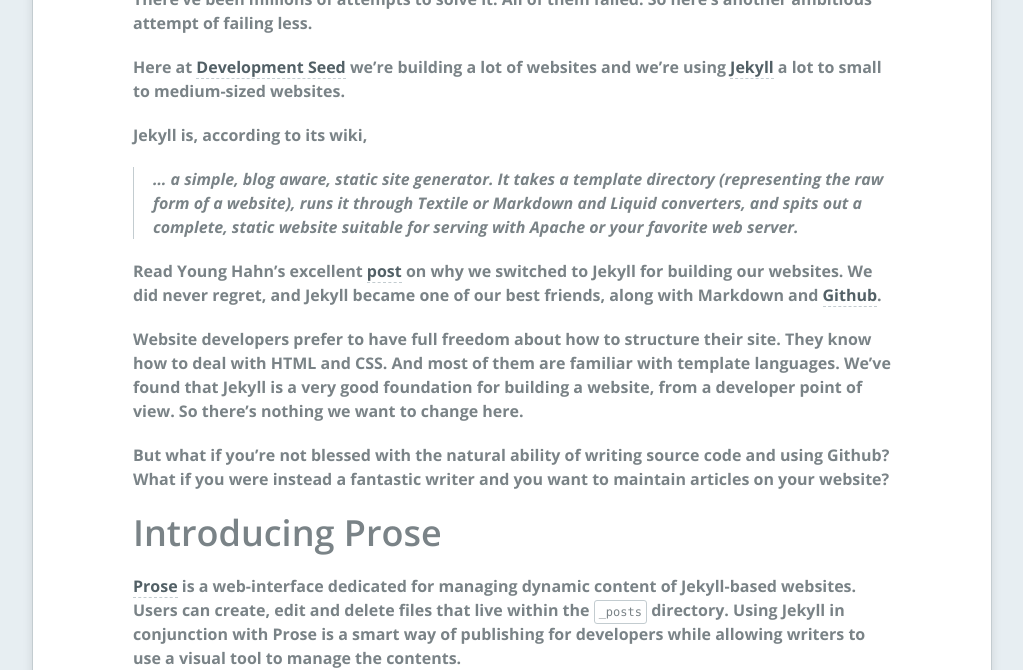
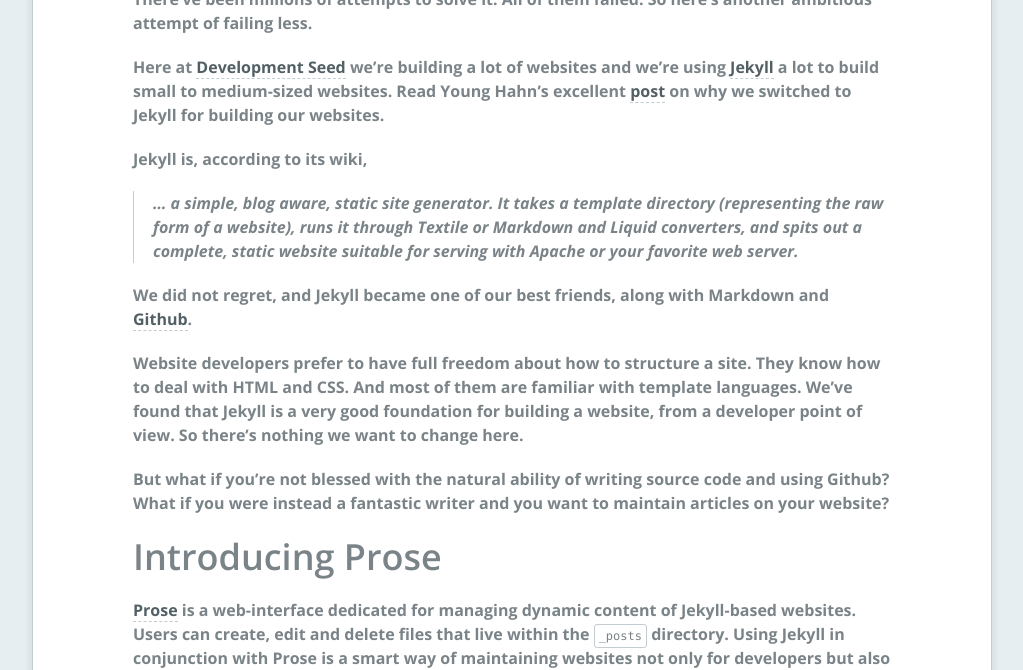
Before and after one commit to prose/prose, a Jekyll site: the page built from _posts/about/2012-06-14-about.md, in a window 1280 px wide and 1400 px high, scrolled down 292 px, cut to the strip 0-670 px from the top of the window. Shown: the whole strip, without its empty margins (128-1151 px from the left). Built offline with Jekyll 4.4.1, drawn with Linux system fonts in a browser that asks for light colours; some of the changed text lies outside the part shown.

Commit message:
Updated 2012-06-14-about.md

```diff
--- a/_posts/about/2012-06-14-about.md
+++ b/_posts/about/2012-06-14-about.md
@@ -8,34 +8,34 @@
 
 One of the biggest unsolved problems of our society is most definitely `Content Management`. There've been millions of attempts to solve it. All of them failed. So here's another ambitious attempt of failing less.
 
-Here at [Development Seed](http://developmentseed.org) we're building a lot of websites and we're using [Jekyll](http://jekyllrb.com/) a lot to small to medium-sized websites.
+Here at [Development Seed](http://developmentseed.org) we're building a lot of websites and we're using [Jekyll](http://jekyllrb.com/) a lot to build small to medium-sized websites. Read Young Hahn's excellent [post](http://developmentseed.org/blog/2011/09/09/jekyll-github-pages/) on why we switched to Jekyll for building our websites.
 
 Jekyll is, according to its wiki,
 
 > … a simple, blog aware, static site generator. It takes a template directory (representing the raw form of a website), runs it through Textile or Markdown and Liquid converters, and spits out a complete, static website suitable for serving with Apache or your favorite web server.
 
-Read Young Hahn's excellent [post](http://developmentseed.org/blog/2011/09/09/jekyll-github-pages/) on why we switched to Jekyll for building our websites. We did never regret, and Jekyll became one of our best friends, along with Markdown and [Github](http://github.com).
+We did not regret, and Jekyll became one of our best friends, along with Markdown and [Github](http://github.com).
 
-Website developers prefer to have full freedom about how to structure their site. They know how to deal with HTML and CSS. And most of them are familiar with template languages. We've found that Jekyll is a very good foundation for building a website, from a developer point of view. So there's nothing we want to change here.
+Website developers prefer to have full freedom about how to structure a site. They know how to deal with HTML and CSS. And most of them are familiar with template languages. We've found that Jekyll is a very good foundation for building a website, from a developer point of view. So there's nothing we want to change here.
 
 But what if you're not blessed with the natural ability of writing source code and using Github? What if you were instead a fantastic writer and you want to maintain articles on your website?
 
 
 # Introducing Prose
 
-[Prose](http://prose.io) is a web-interface dedicated for managing dynamic content of Jekyll-based websites. Users can create, edit and delete files that live within the `_posts` directory. Using Jekyll in conjunction with Prose is a smart way of publishing for developers while allowing writers to use a visual tool to manage the contents.
+[Prose](http://prose.io) is a web-interface dedicated for managing dynamic content of Jekyll-based websites. Users can create, edit and delete files that live within the `_posts` directory. Using Jekyll in conjunction with Prose is a smart way of maintaining websites not only for developers but also editors by allowing them to use a visual tool to manage the contents.
 
 ![](http://f.cl.ly/items/2b1x3N2j2v1T0M3M291H/Screen%20Shot%202012-06-12%20at%203.10.19%20PM.png)
 
 
 # Future
 
-This is a first release dedicated to developers, but we'e more than serious about making this rock solid and extend the featureset (while keeping the UI as minimal as possible). We hope our tool can trigger a broader discussion about how static site generators (which are tailored for developer's use) can be combined with visual tools that allow editors to mainain dynamic content. This is meant as a lightweight alternative for full-blown Content Management solutions around, such as Drupal, Wordpress or Typo3.
+This is a first release dedicated to developers at this early stage, but we'e more than serious about making this rock solid and extend the featureset (while keeping the UI as minimal as possible). We hope our tool can trigger a broader discussion about how static site generators (which are tailored for developers) can be combined with visual tools that allow editors to mainain dynamic content. This is meant as a lightweight alternative for full-blown Content Management solutions around, such as Drupal, Wordpress or Typo3.
 
 
 # Get involved
 
-Prose is [100% open source](http://). You are more than welcome to contribute and help us improving this toolset to make website development and maintainance easier.
+Prose is [100% open source](http://). So you are more than welcome to contribute and help us improving this toolset to make website development and maintainance easier. Start contributing by filing tickets on Github or touch the [codebase](http://github.com/prose).
 
 
 # References
```
